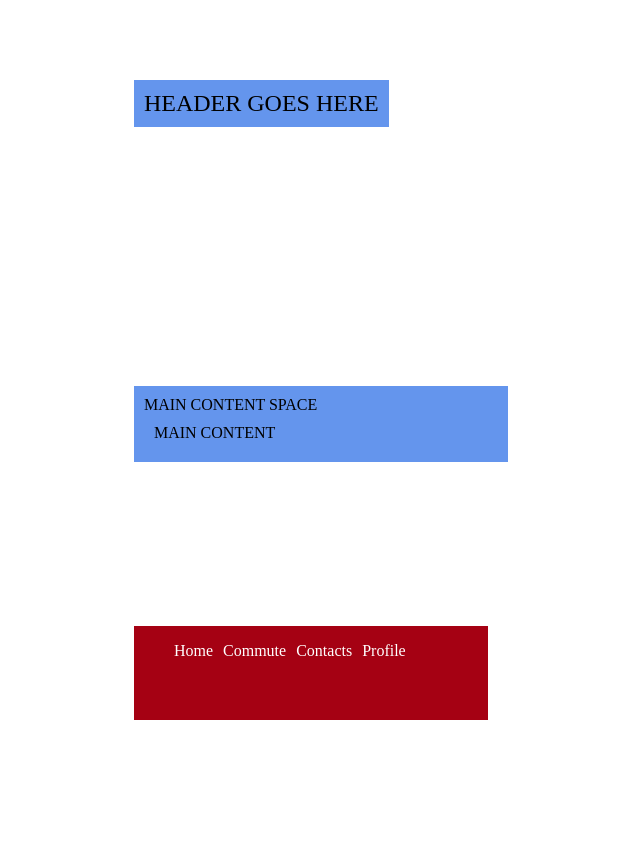
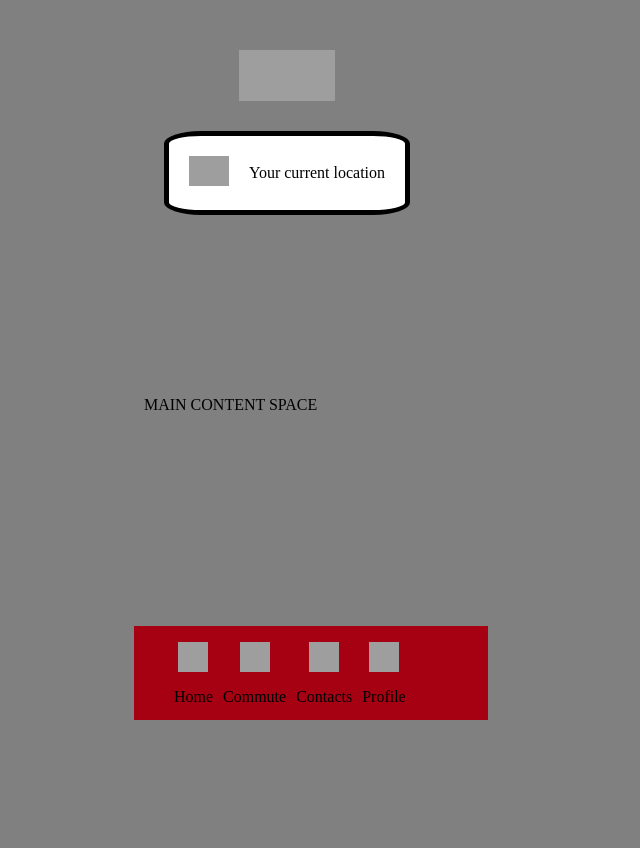
Before and after one commit to infante0000/SOSpicious, a PHP site: page /general.html in a window 1280 px wide. Shown: the whole page, without its empty margins (252-892 px from the left). After the commit the page ends 720 px from the top, so only its background shows below. Run offline with PHP 8.4, Linux system fonts and the light colour scheme; grey boxes are pictures that could not be loaded.

Commit message:
General Page Update
Added small pics for the bottom navbar; Also added the "Your location" and SOS logo on the header; need help in making the color accurate

```diff
--- a/html/general.css
+++ b/html/general.css
@@ -1,6 +1,87 @@
-.header{
-    font-size: x-large;
+
+   .main_container{
+    display: block;
+    align-items: center;
   }
+
+  /*Header styles*/
+  .general_header{
+    position:fixed;
+    top: 10%;
+    display: flex;
+    flex-direction: column;
+    justify-content: center;
+    align-items: stretch;
+  }
+
+  .g_SOS_logo{
+    display: block;
+    align-self: center;
+    height: 51px;
+    width: 96px;
+  }
+
+  .general_header_loc{
+    margin-top: 19px;
+    margin: 20px;
+    background-color: white;
+    display: flex;
+    flex-direction: row;
+    border-color: black;
+    border-style: solid;
+    border-width: 5px;
+    border-radius: 15%;
+  }
+  .general_header_loc > *{
+    flex: 0 0 auto;
+  }
+
+  .general_header_loc_img{
+    width: 40px;
+    margin: 10px;
+  }
+
+  .general_header_loc_label{
+    align-self: center;
+    margin: 10px;
+  }
+
+
+  /*Footer styles*/
+
+  footer{
+    background: #A50113;
+    height: 94px;
+    width: 354px;
+    overflow: hidden;
+    bottom: 10%;
+    position: fixed;
+  }
+
+  .items{
+    display:flex;
+    align-items: center;
+    flex-direction: column;
+    margin-left: -10px;
+    margin-top: -10px;
+  }
+
+  .item_img {
+    height: 30px;
+    width: 30px;
+  }
+
+  .nvb_items{
+    list-style: none;
+    display: flex;
+    flex-direction: row;
+  }
+
+  .nvb_items > *{
+    flex: 0 0 auto;
+  }
+
+  /*General styles, for whole document*/
 
   body{
     display: flex;
@@ -11,15 +92,6 @@
     max-height: 800px;
   }
 
-  .header{
-    position:absolute;
-    top: 10%;
-    display: flex;
-    flex-direction: column;
-    justify-content: center;
-
-  }
-
   body div{
     display: flex;
     flex-direction: column;
@@ -27,24 +99,8 @@
     max-height: 94px;
     max-width: 354px;
     padding: 10px;
-    background: cornflowerblue;
+
   }
-
-  footer{
-    background: #A50113;
-    height: 94px;
-    width: 354px;
-    overflow: hidden;
-    bottom: 10%;
-    position: fixed;
+  .grey_bg{
+    background-color: grey;
   }
-
-  footer .nav-bar-b .nvb-items{
-    list-style: none;
-    display: flex;
-    position: relative;
-    align-content: left;
-    column-gap: 10px;
-    color: white;
-    text-align: center;
-  }
--- a/html/general.html
+++ b/html/general.html
@@ -11,36 +11,77 @@
     <link rel="stylesheet" href="general.css">
 </head>
 
-<body>
-    <div class="header">
-        <!--Needs padding for the logo and the upper rectangle that says which tab is it-->
-        HEADER GOES HERE
+<body class="grey_bg ">
+
+    <div class="general_header">
+        <div>
+            <img src="\sospicious\www\img\sos-logo1.png" alt="SOS logo" class="g_SOS_logo" >
+
+        </div>
+        <div class="general_header_loc">
+            <a href="#"><img src="https://www.freeiconspng.com/uploads/location-icon-map-png--1.png" class="general_header_loc_img" /></a>
+            <label class="general_header_loc_label">Your current location</label>
+        </div>
     </div>
 
-    <div class="main-container">
+
+
+    <div class="main_container">
         <a>MAIN CONTENT SPACE</a>
-
-        <div class="content-container">
-            MAIN CONTENT
-
+        <!--Has flexbox properties, may cause issues-->
+        <div class="content_container">
         </div>
-
     </div>
 
+
+
+
+
+
+    <footer>
+
+        <nav class="nav_bar">
+            <ul class ="nvb_items">
+                <li>
+                    <div class="items">
+                        <img src="https://www.freeiconspng.com/uploads/home-page-icon-0.png" class="item_img">
+                        <p class="tagline">Home</p>
+                    </div>
+                </li>
+                <li>
+                    <div class="items">
+                        <img src="https://www.freeiconspng.com/uploads/compass-icon-13.png" class="item_img">
+                        <p class="tagline">Commute</p>
+                    </div>
+                </li>
+                <li>
+                    <div class="items">
+                        <img src="https://www.freeiconspng.com/uploads/the-phone-icon-has-now-grown-to-a-similar-status-how-many-phones-have--1.png" class="item_img">
+                        <p class="tagline">Contacts</p>
+                    </div>
+                </li>
+                <li>
+                    <div class="items">
+                        <img src="https://www.freeiconspng.com/uploads/msn-people-person-profile-user-icon--icon-search-engine-16.png" class="item_img">
+                        <p class="tagline">Profile</p>
+                    </div>
+                </li>
+            </ul>
+        </nav>
+    </footer>
+</body>
+
+
+<!--
     <footer>
         <nav class="nav-bar-b">
             <ul class="nvb-items">
-                <!--Enumerates each item in an bulletted or non-ordered list-->
-                <!--The ACTIVE class should have some form of highlight around the item
-                    instead of swapping the icons out for another edited one-->
+                <li class="item ACTIVE">
 
-                <!--NOTE: STILL NEEDS LINK TO BE ATTACHED-->
-                <li class="item ACTIVE">
-                    <!--You can insert icons instead of text here, honestly-->
                     <label> Home</label>
                 </li>
 
-                <!--No ACTIVE since it's not the one being viewed currently-->
+
                 <li class="item">
                     <label> Commute</label>
                 </li>
@@ -55,4 +96,4 @@
             </ul>
         </nav>
     </footer>
-</body>
+-->
```
